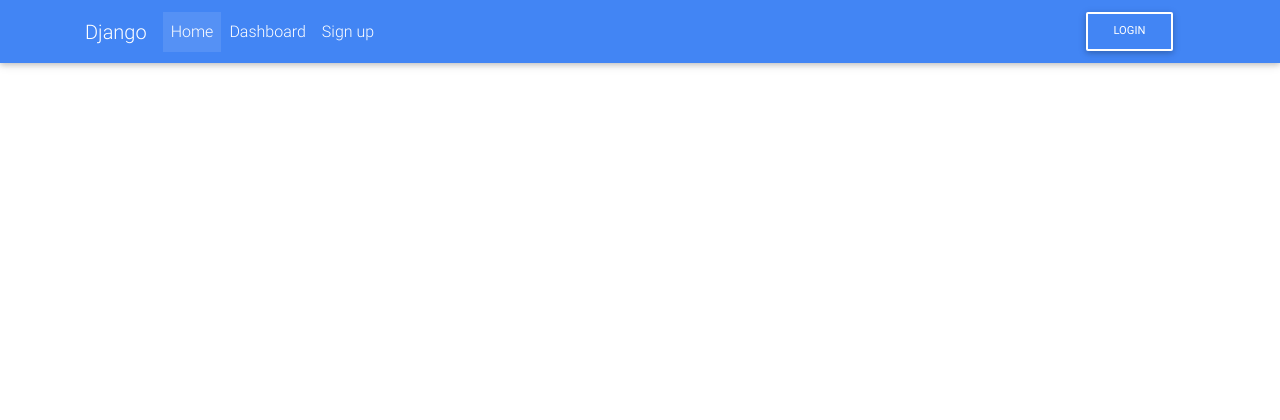
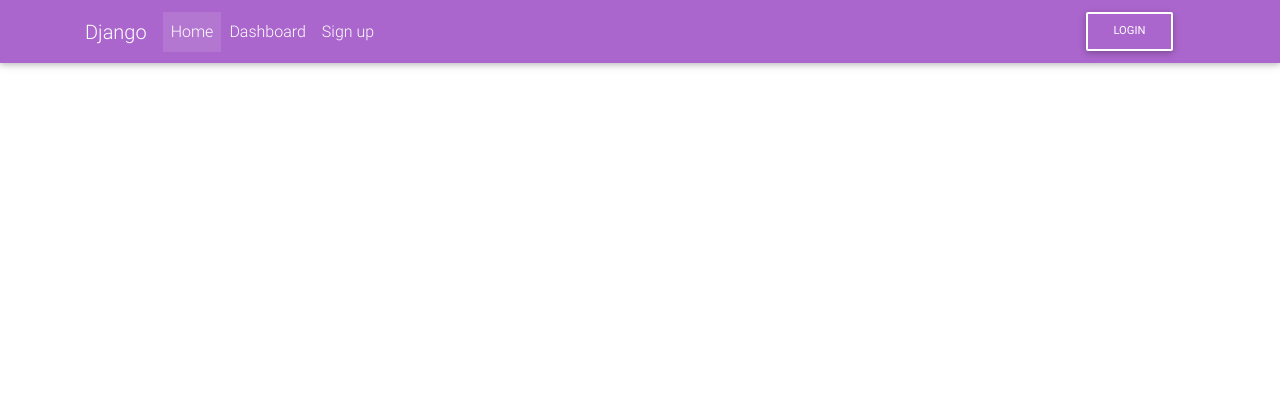
Before and after one commit to Alexmhack/Django-Signup, a Django app: page / in a window 1280 px wide. Shown: the top 420 px of the page. Run offline with Django 3.2, Linux system fonts and the light colour scheme; some libraries are stand-ins or nearby versions.

Commit message:
change navbar color

```diff
--- a/templates/navbar.html
+++ b/templates/navbar.html
@@ -1,5 +1,5 @@
 <!--Navbar-->
-<nav class="navbar navbar-expand-lg navbar-dark primary-color mb-5">
+<nav class="navbar navbar-expand-lg navbar-dark secondary-color mb-5">
 
 <div class="container">
     <!-- Navbar brand -->
```
